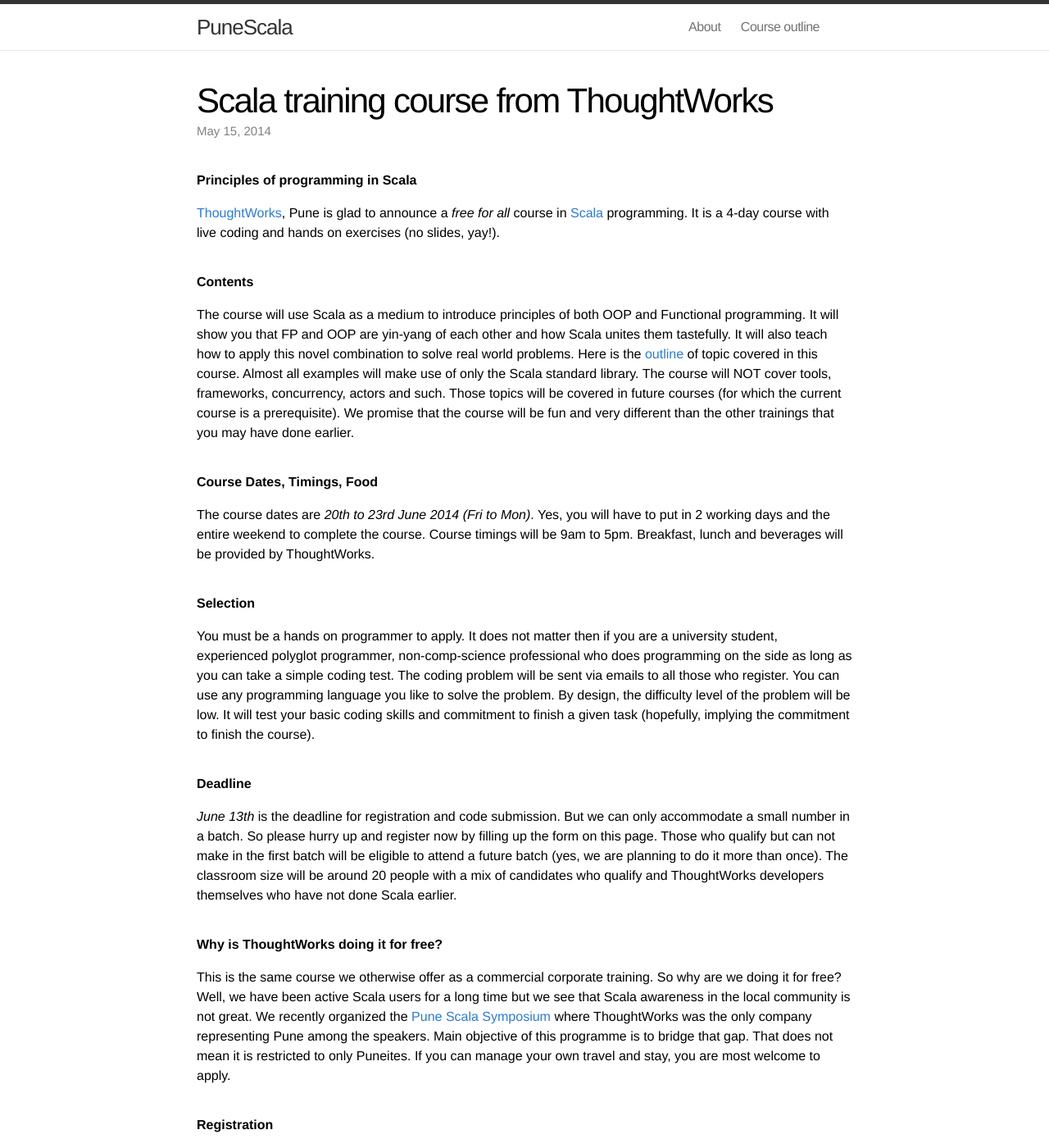
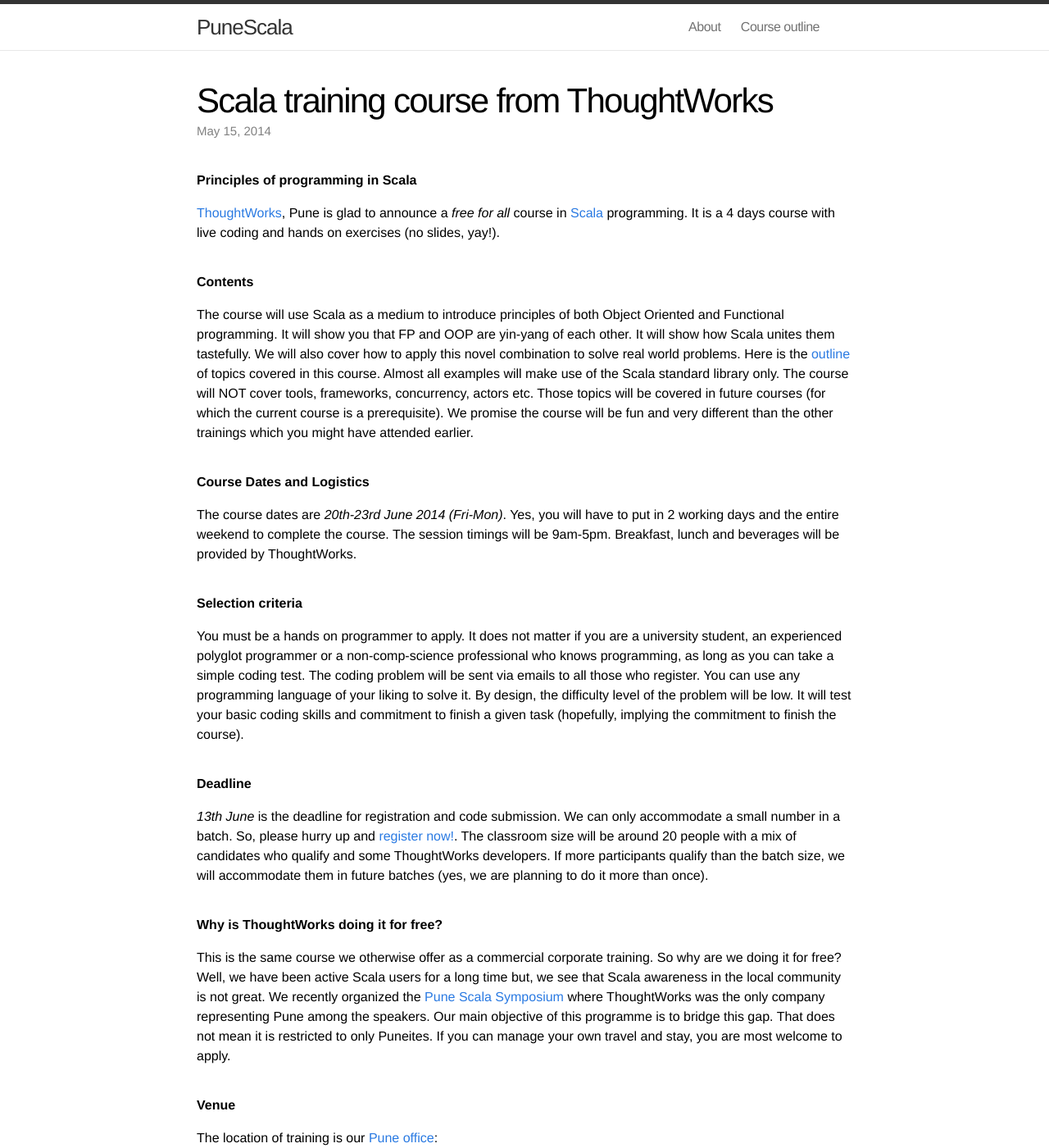
Before and after one commit to punescala/punescala.github.io, a Jekyll site: the page built from _posts/2014-05-15-principles-of-programming-in-scala.markdown, in a window 1280 px wide and 1400 px high. Shown: the whole window at 82% size. Built offline with Jekyll 4.4.1, drawn with Linux system fonts in a browser that asks for light colours; some of the changed text lies outside the part shown.

Commit message:
Incorporated feedback from the team

```diff
--- a/_config.yml
+++ b/_config.yml
@@ -1,7 +1,7 @@
 # Site settings
 title: PuneScala
 email: punescala@gmail.com
-description: "PuneScala is the community site of Scala practitioners from Pune started by developers at ThoughtWorks who are passionate Scala users."
+description: "PuneScala is the community site of Scala practitioners from Pune. It is started by developers at ThoughtWorks who are passionate Scala users."
 baseurl: ""
 url: "http://punescala.org"
 username: punescala
--- a/_posts/2014-05-14-welcome-to-punescala.markdown
+++ b/_posts/2014-05-14-welcome-to-punescala.markdown
@@ -6,4 +6,4 @@ categories: general
 tags: welcome
 ---
 
-We are happy to launch a new community site dedicated for Scala events in Pune. If you would like to participate by announcing a community event, blog post etc let us know. We recently hosted [Pune Scala Symposium](http://info.thoughtworks.com/pune-scala-symposium-april-12-registration.html) where we announced about a free for all Scala training in June. Well, the dates are finalized now, read more about it here. If you want to know about us visit the [About page](/about).
+We are happy to launch a new community site dedicated for Scala events in Pune. If you would like to contribute by hosting a community event, blog post etc., let us know. We recently hosted [Pune Scala Symposium](http://info.thoughtworks.com/pune-scala-symposium-april-12-registration.html) where we announced about a free for all Scala training in June. Well, the dates are now finalized. Read the [training announcement here](/training/2014/05/15/principles-of-programming-in-scala/). To know more about us visit the [About page](/about).
--- a/_posts/2014-05-15-principles-of-programming-in-scala.markdown
+++ b/_posts/2014-05-15-principles-of-programming-in-scala.markdown
@@ -7,25 +7,21 @@ tags: thoughtworks, scala, training
 ---
 
 ##### **Principles of programming in Scala**
-[ThoughtWorks](http://www.thoughtworks.com/), Pune is glad to announce a *free for all* course in [Scala](http://www.scala-lang.org/) programming. It is a 4-day course with live coding and hands on exercises (no slides, yay!).
+[ThoughtWorks](http://www.thoughtworks.com/), Pune is glad to announce a *free for all* course in [Scala](http://www.scala-lang.org/) programming. It is a 4 days course with live coding and hands on exercises (no slides, yay!).
 
 ##### **Contents**
-The course will use Scala as a medium to introduce principles of both OOP and Functional programming. It will show you that FP and OOP are yin-yang of each other and how Scala unites them tastefully. It will also teach how to apply this novel combination to solve real world problems. Here is the [outline](/course-outline) of topic covered in this course. Almost all examples will make use of only the Scala standard library. The course will NOT cover tools, frameworks, concurrency, actors and such. Those topics will be covered in future courses (for which the current course is a prerequisite). We promise that the course will be fun and very different than the other trainings that you may have done earlier.
+The course will use Scala as a medium to introduce principles of both Object Oriented and Functional programming. It will show you that FP and OOP are yin-yang of each other. It will show how Scala unites them tastefully. We will also cover how to apply this novel combination to solve real world problems. Here is the [outline](/course-outline) of topics covered in this course. Almost all examples will make use of the Scala standard library only. The course will NOT cover tools, frameworks, concurrency, actors etc. Those topics will be covered in future courses (for which the current course is a prerequisite). We promise the course will be fun and very different than the other trainings which you might have attended earlier.
 
-##### **Course Dates, Timings, Food**
-The course dates are *20th to 23rd June 2014 (Fri to Mon)*. Yes, you will have to put in 2 working days and the entire weekend to complete the course. Course timings will be 9am to 5pm. Breakfast, lunch and beverages will be provided by ThoughtWorks.
+##### **Course Dates and Logistics**
+The course dates are *20th-23rd June 2014 (Fri-Mon)*. Yes, you will have to put in 2 working days and the entire weekend to complete the course. The session timings will be 9am-5pm. Breakfast, lunch and beverages will be provided by ThoughtWorks.
 
-##### **Selection**
-You must be a hands on programmer to apply. It does not matter then if you are a university student, experienced polyglot programmer, non-comp-science professional who does programming on the side as long as you can take a simple coding test. The coding problem will be sent via emails to all those who register. You can use any programming language you like to solve the problem. By design, the difficulty level of the problem will be low. It will test your basic coding skills and commitment to finish a given task (hopefully, implying the commitment to finish the course).
+##### **Selection criteria**
+You must be a hands on programmer to apply. It does not matter if you are a university student, an experienced polyglot programmer or a non-comp-science professional who knows programming, as long as you can take a simple coding test. The coding problem will be sent via emails to all those who register. You can use any programming language of your liking to solve it. By design, the difficulty level of the problem will be low. It will test your basic coding skills and commitment to finish a given task (hopefully, implying the commitment to finish the course).
 
 ##### **Deadline**
-*June 13th* is the deadline for registration and code submission. But we can only accommodate a small number in a batch. So please hurry up and register now by filling up the form on this page. Those who qualify but can not make in the first batch will be eligible to attend a future batch (yes, we are planning to do it more than once). The classroom size will be around 20 people with a mix of candidates who qualify and ThoughtWorks developers themselves who have not done Scala earlier.
-
+*13th June* is the deadline for registration and code submission. We can only accommodate a small number in a batch. So, please hurry up and [register now!](http://goo.gl/Dd4Tjj). The classroom size will be around 20 people with a mix of candidates who qualify and some ThoughtWorks developers. If more participants qualify than the batch size, we will accommodate them in future batches (yes, we are planning to do it more than once).
 ##### **Why is ThoughtWorks doing it for free?**
-This is the same course we otherwise offer as a commercial corporate training. So why are we doing it for free? Well, we have been active Scala users for a long time but we see that Scala awareness in the local community is not great. We recently organized the [Pune Scala Symposium](http://goo.gl/fYsyul) where ThoughtWorks was the only company representing Pune among the speakers. Main objective of this programme is to bridge that gap. That does not mean it is restricted to only Puneites. If you can manage your own travel and stay, you are most welcome to apply.
-
-##### **Registration**
-Please register [using this form](http://goo.gl/Dd4Tjj)
+This is the same course we otherwise offer as a commercial corporate training. So why are we doing it for free? Well, we have been active Scala users for a long time but, we see that Scala awareness in the local community is not great. We recently organized the [Pune Scala Symposium](http://goo.gl/fYsyul) where ThoughtWorks was the only company representing Pune among the speakers. Our main objective of this programme is to bridge this gap. That does not mean it is restricted to only Puneites. If you can manage your own travel and stay, you are most welcome to apply.
 
 ##### **Venue**
 The location of training is our [Pune office](http://goo.gl/KQCQvG):
```
Also changed, not shown: other parts of _posts/2014-05-15-principles-of-programming-in-scala.markdown (+6 -6 lines), about.md (+2 -2 lines).
